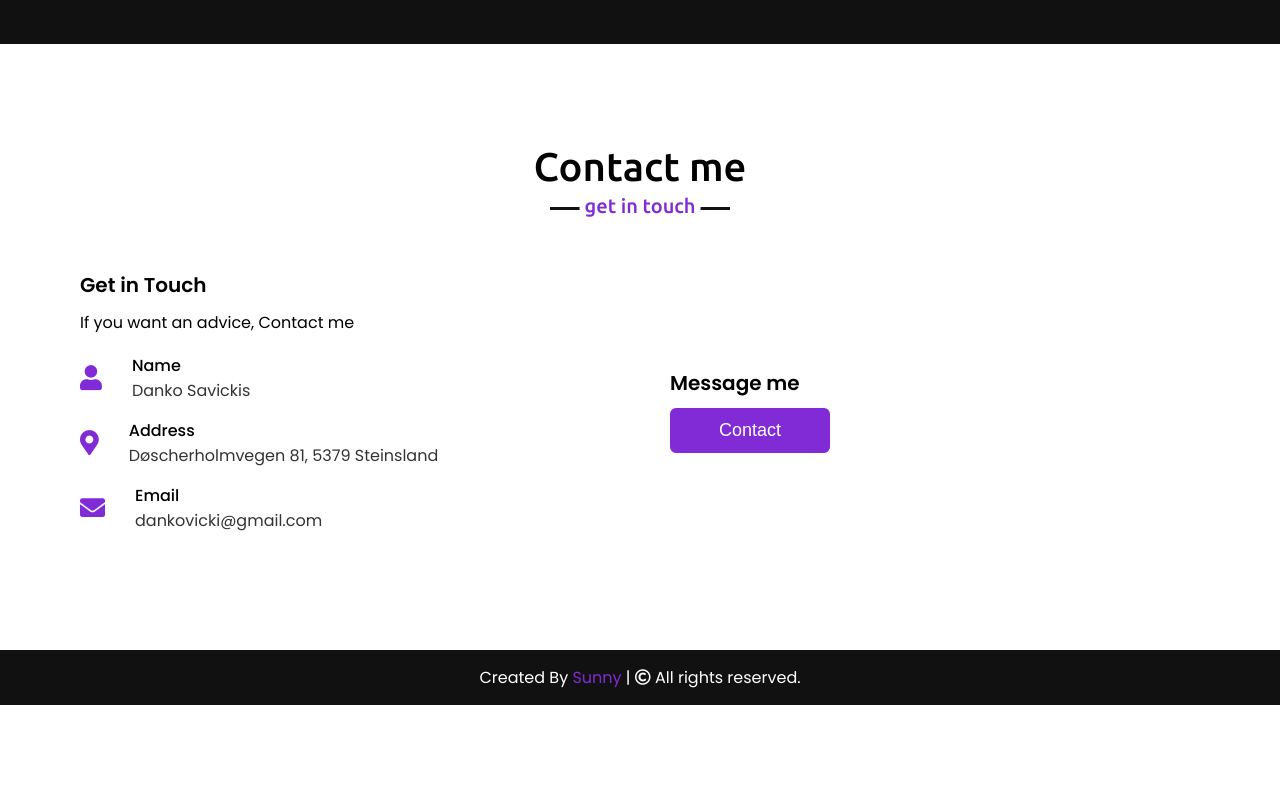
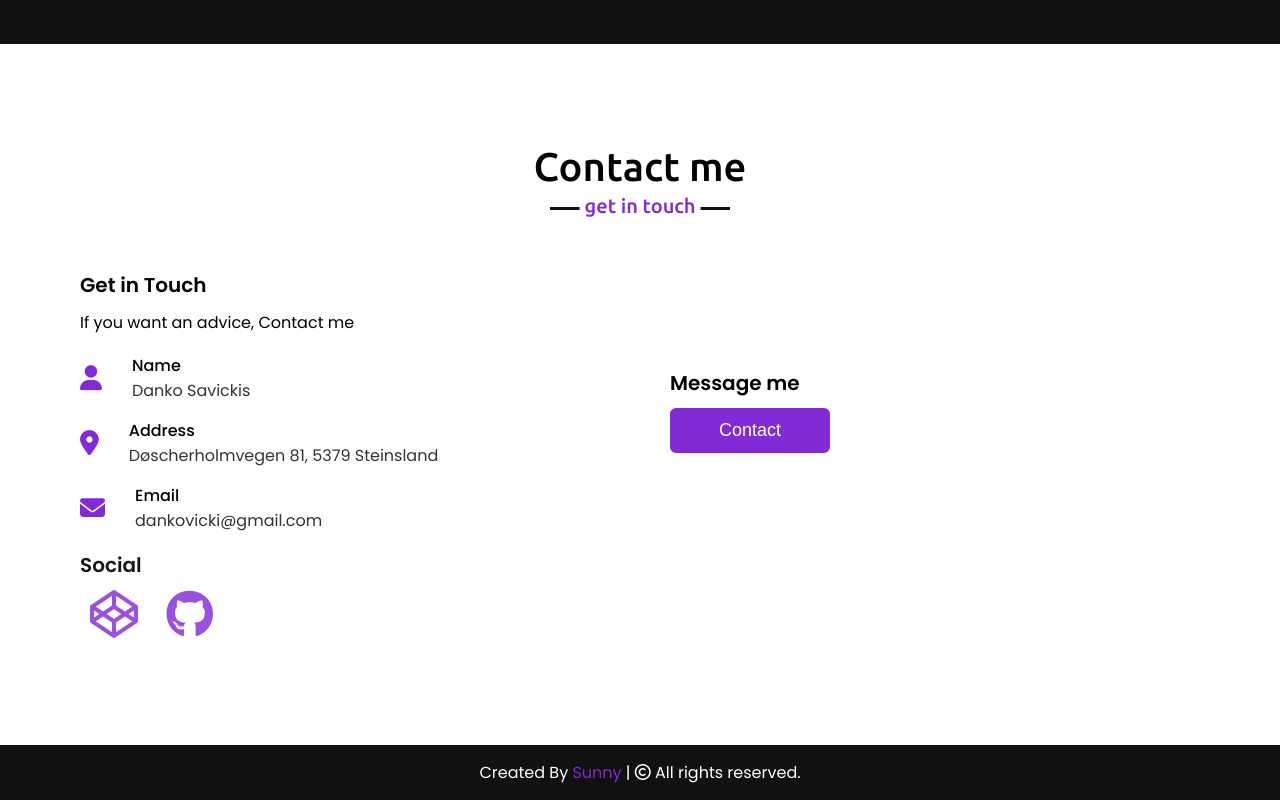
Before and after one commit to Lexi303/My-Partfolio, a plain HTML site: page index.html in a window 1280 px wide. Shown: the part 3251-4051 px from the top of the page. Before the commit the page ends 3956 px from the top, so only its background shows below. Drawn offline with nearby package versions, Linux system fonts and the light colour scheme.

Commit message:
My Partfolio 2

```diff
--- a/Style.css
+++ b/Style.css
@@ -448,6 +448,39 @@ section .title::after{
 .contact .contact-content .column{
     width: calc(50% - 30px);
 }
+
+.contact .contact-content .socialicones{
+    width: calc(50% - 30px);
+    font-size: 2em;
+    opacity: 0.9;
+}
+
+.socialicones a
+{
+    text-decoration: none;
+    margin: 10px;
+    border-radius: 50%;
+
+}
+
+.socialicones a i
+{
+    font-size: 1.5em;
+    color: #812bd6;
+    opacity: 0.9;
+}
+
+.socialicones a:hover
+{
+    transition: 0.3s;
+}
+
+.socialicones a:hover i
+{
+    color: #6423b8;
+    transition: 0.3s;
+}
+
 .contact .contact-content .text{
     font-size: 20px;
     font-weight: 600;
--- a/index.html
+++ b/index.html
@@ -7,6 +7,7 @@
     <title>My Partfolio</title>
     <link rel="stylesheet" href="style.css">
     <link rel="stylesheet" href="https://cdnjs.cloudflare.com/ajax/libs/font-awesome/5.15.3/css/all.min.css"/>
+    <link rel="stylesheet" href="https://cdnjs.cloudflare.com/ajax/libs/font-awesome/6.4.2/css/all.min.css">
     <script src="https://code.jquery.com/jquery-3.5.1.min.js"></script>
     <script src="https://cdnjs.cloudflare.com/ajax/libs/typed.js/2.0.11/typed.min.js"></script>
     <script src="https://cdnjs.cloudflare.com/ajax/libs/waypoints/4.0.1/jquery.waypoints.min.js"></script>
@@ -203,9 +204,14 @@
                     <div class="text">Message me</div>
                     <form action="#">
                         <div class="button-area">
-                            <a href="https://discord.com/channels/@me"><button type="button">Contact</button></a>
+                            <a href="mailto:dankovicki@gmail.com"><button type="button">Contact</button></a>
                         </div>
                     </form>
+                </div>
+                <div class="socialicones">
+                    <div class="text">Social</div>
+                    <a href="https://codepen.io/pen/tour/welcome/start" target="_blank"><i class='fab fa-codepen'></i></a>
+                    <a href="https://github.com/Lexi303" target="_blank"><i class='fab fa-github'></i></a>
                 </div>
             </div>
         </div>
```
